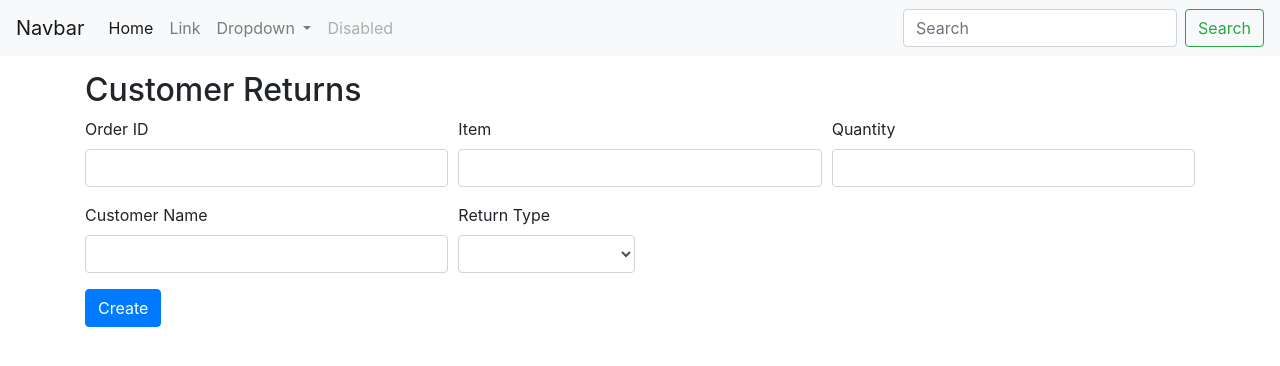
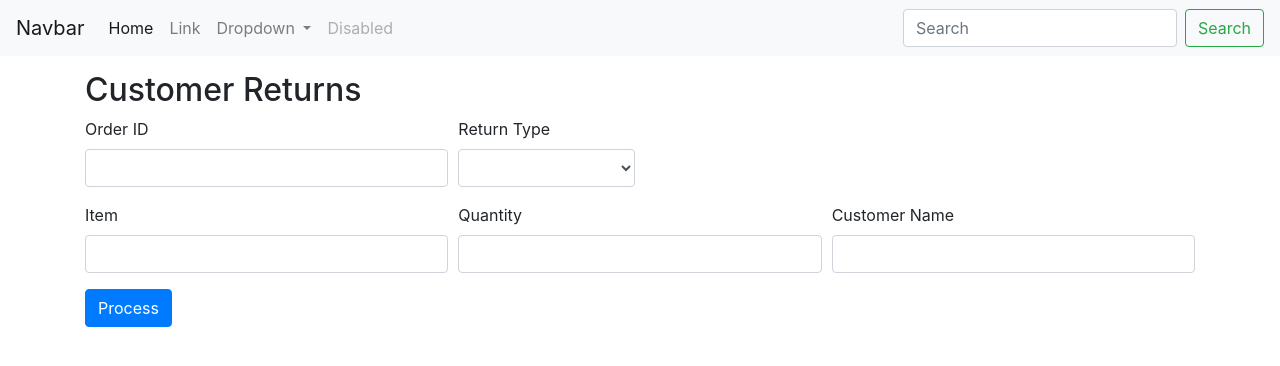
Before and after one commit to ludowica-fernando/sales-angular, an Angular app: page /returns in a window 1280 px wide. Shown: the top 366 px of the page. Built offline with nearby package versions, Linux system fonts and the light colour scheme.

Commit message:
minor changes

```diff
--- a/src/app/manage-returns/manage-returns.component.html
+++ b/src/app/manage-returns/manage-returns.component.html
@@ -6,6 +6,17 @@
         <label for="inputOrderId">Order ID</label>
         <input type="text" class="form-control" id="inputOrderId" name="orderId" required ngModel>
       </div>
+
+      <div class="form-group col-md-2">
+        <label for="inputReturnType">Return Type</label>
+        <select class="form-control" id="inputReturnType" name="returnType" ngModel>
+          <option value="credit">Credit</option>
+          <option value="repair">Repair</option>
+          <option value="exchange">Exchange</option>
+        </select>
+      </div>
+    </div>
+    <div class="form-row">
       <div class="form-group col-md-4">
         <label for="inputItem">Item</label>
         <input type="text" class="form-control" id="inputItem" name="item" required ngModel>
@@ -20,65 +31,7 @@
         <input type="text" class="form-control" id="inputName" name="name" ngModel>
       </div>
 
-      <div class="form-group col-md-2">
-        <label for="inputReturnType">Return Type</label>
-        <select class="form-control" id="inputReturnType" name="returnType" ngModel>
-          <option value="credit">Credit</option>
-          <option value="repair">Repair</option>
-          <option value="exchange">Exchange</option>
-        </select>
-      </div>
     </div>
-    <button type="submit" class="btn btn-primary">Create</button>
+    <button type="submit" class="btn btn-primary">Process</button>
   </form>
 </div>
-
-<!-- Customer returns table -->
-<!-- <div class="container">
-  <form>
-    <div class="form-group form-inline">
-      Search: <input class="form-control ml-2" type="text" name="searchTerm"
-        [(ngModel)]="service.searchTerm" />
-      <span class="ml-3" *ngIf="service.loading$ | async">Loading...</span>
-    </div>
-
-    <table class="table table-striped">
-      <thead>
-        <tr>
-          <th scope="col">#</th>
-          <th scope="col" sortable="name" (sort)="onSort($event)">Country</th>
-          <th scope="col" sortable="area" (sort)="onSort($event)">Area</th>
-          <th scope="col" sortable="population" (sort)="onSort($event)">Population</th>
-        </tr>
-      </thead>
-      <tbody>
-        <tr *ngFor="let country of countries$ | async">
-          <th scope="row">{{ country.id }}</th>
-          <td>
-            <img [src]="'https://upload.wikimedia.org/wikipedia/commons/' + country.flag" class="mr-2"
-              style="width: 20px">
-            <ngb-highlight [result]="country.name" [term]="service.searchTerm"></ngb-highlight>
-          </td>
-          <td>
-            <ngb-highlight [result]="country.area | number" [term]="service.searchTerm"></ngb-highlight>
-          </td>
-          <td>
-            <ngb-highlight [result]="country.population | number" [term]="service.searchTerm"></ngb-highlight>
-          </td>
-        </tr>
-      </tbody>
-    </table>
-
-    <div class="d-flex justify-content-between p-2">
-      <ngb-pagination [collectionSize]="total$ | async" [(page)]="service.page" [pageSize]="service.pageSize">
-      </ngb-pagination>
-
-      <select class="custom-select" style="width: auto" name="pageSize" [(ngModel)]="service.pageSize">
-        <option [ngValue]="2">2 items per page</option>
-        <option [ngValue]="4">4 items per page</option>
-        <option [ngValue]="6">6 items per page</option>
-      </select>
-    </div>
-
-  </form>
-</div> -->
```
